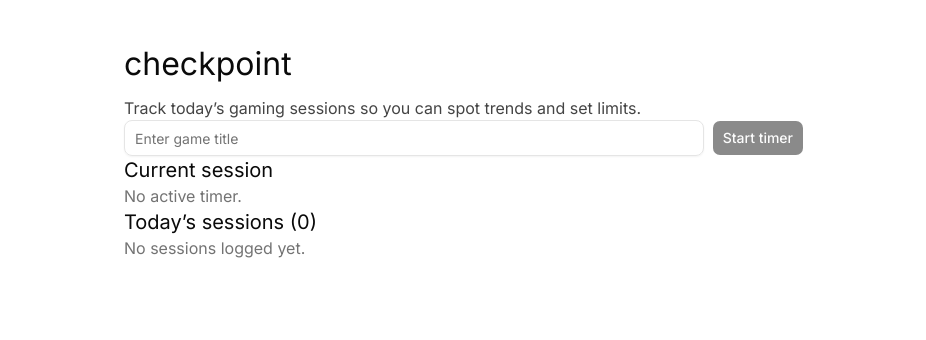
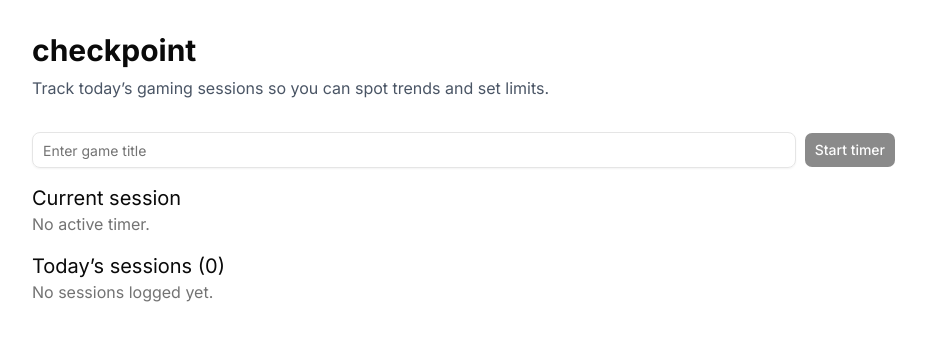
Before and after one commit to paulbgtr/checkpoint, a Next.js app: page /home in a window 1280 px wide. Shown: the top 340 px of the page, without its empty margins (176-1102 px from the left). Built offline with nearby package versions, Linux system fonts and the light colour scheme.

Commit message:
rewrite page.tsx layout with tailwind

```diff
--- a/app/home/page.tsx
+++ b/app/home/page.tsx
@@ -61,12 +61,15 @@ export default function Page() {
   };
 
   return (
-    <div style={{ maxWidth: 720, margin: "40px auto", padding: "0 20px" }}>
-      <h1 style={{ fontSize: 32, marginBottom: 8 }}>checkpoint</h1>
-      <p style={{ marginTop: 0, color: "#444" }}>
+    <div className="container max-w-4xl mx-auto px-4 py-8">
+      <header className="mb-8">
+        <h1 className="text-3xl font-bold mb-2">checkpoint</h1>
+        <p className="text-gray-600">
           Track today’s gaming sessions so you can spot trends and set limits.
         </p>
+      </header>
 
+      <div className="space-y-4">
         <TimerForm
           gameName={gameName}
           setGameName={setGameName}
@@ -79,5 +82,6 @@ export default function Page() {
 
         <DaySession sessions={sessions} />
       </div>
+    </div>
   );
 }
```
Lines whose indentation alone changed are shown as unchanged.
